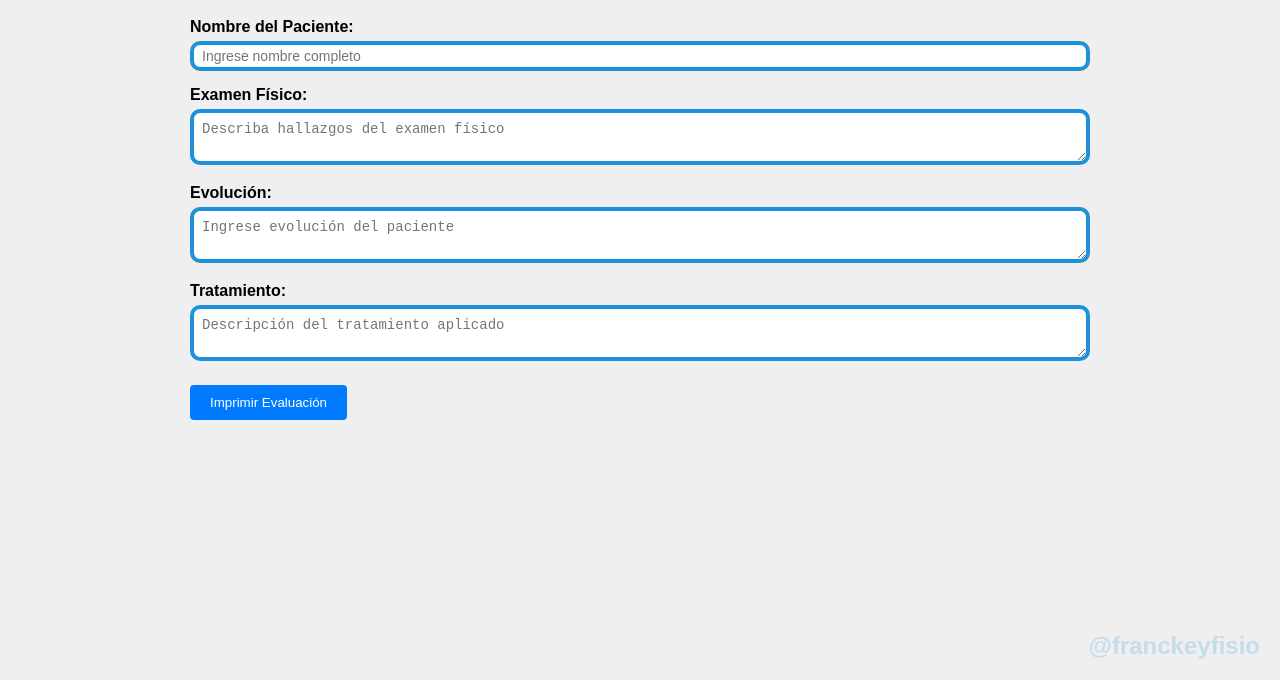
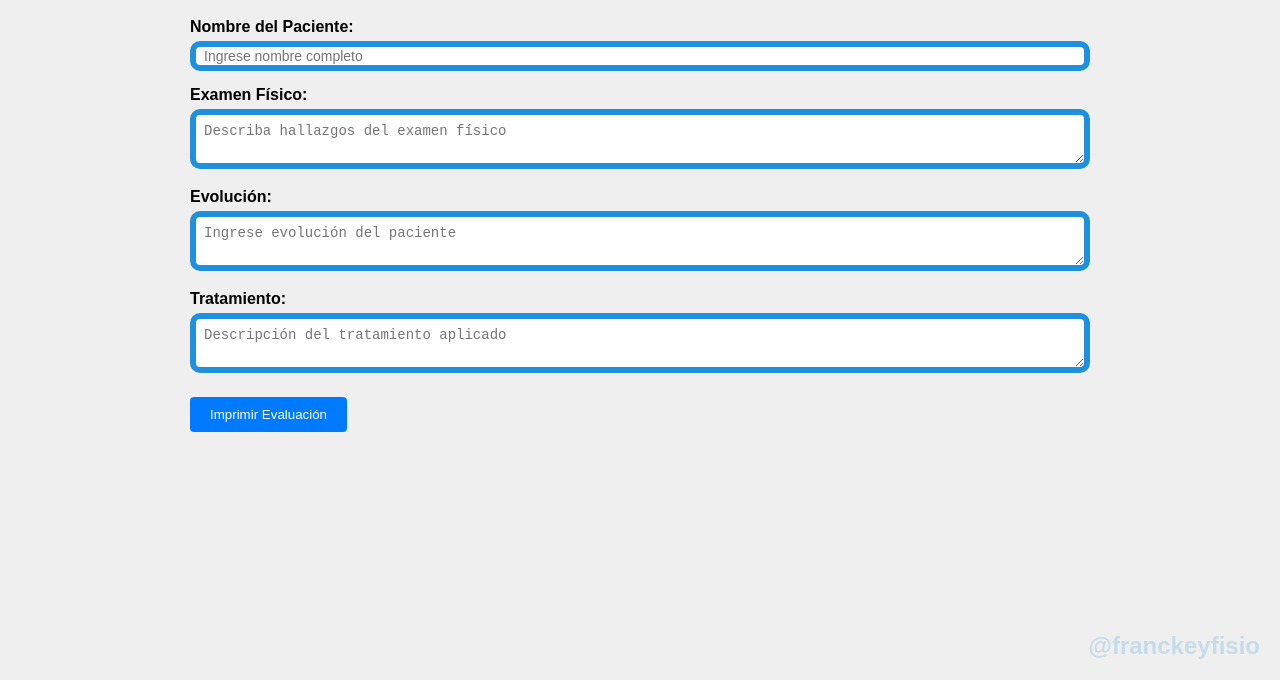
Before and after one commit to franckey02/franckey02.github.io, a plain HTML site: page index.html in a window 1280 px wide. Shown: the part 120-800 px from the top of the page. Drawn offline with Linux system fonts and the light colour scheme.

Commit message:
Update index.html

```diff
--- a/index.html
+++ b/index.html
@@ -44,7 +44,7 @@
       padding: 8px;
       margin-top: 5px;
       resize: vertical;
-      border: 4px solid #1F91DC;
+      border: 6px solid #1F91DC; /* ✔️ Grosor cambiado a 6px */
       border-radius: 10px;
       box-sizing: border-box;
       font-size: 14px;
```
